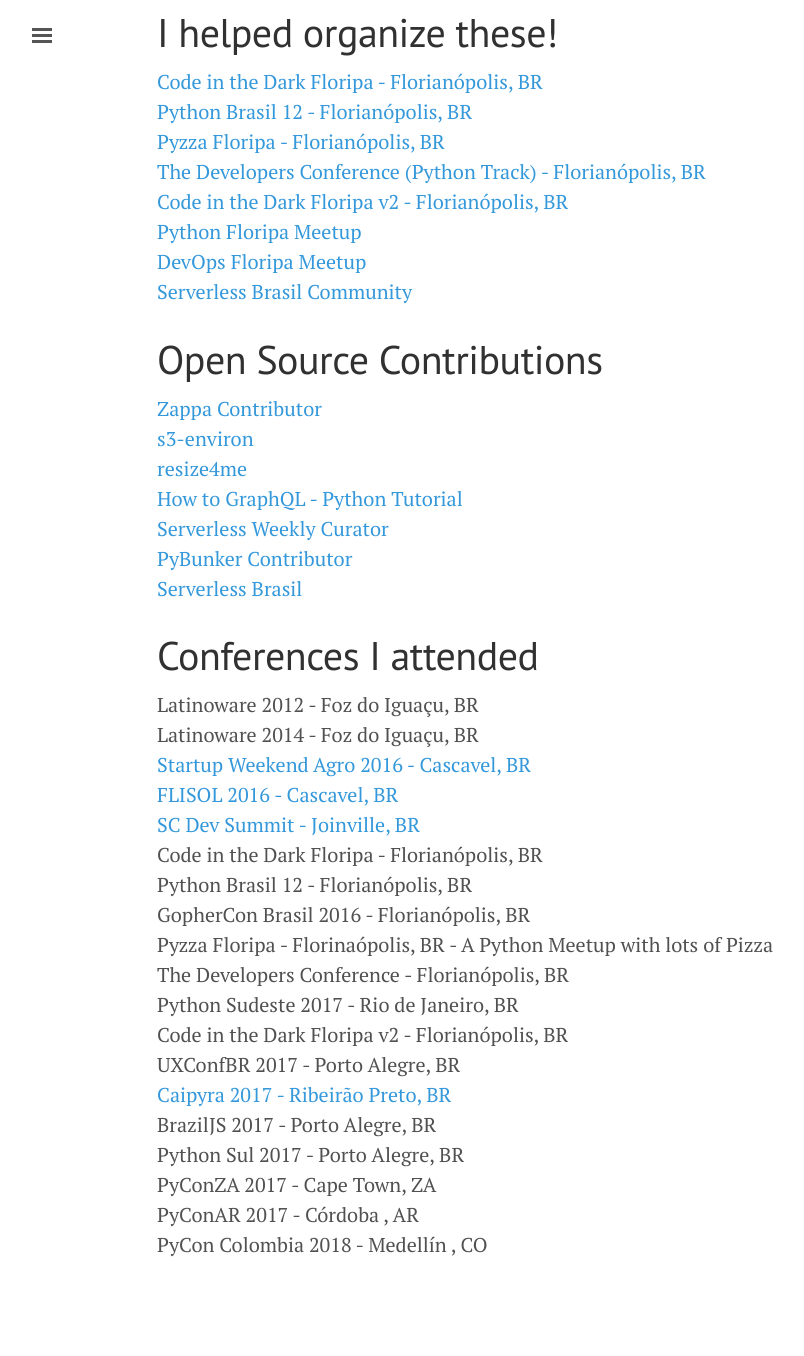
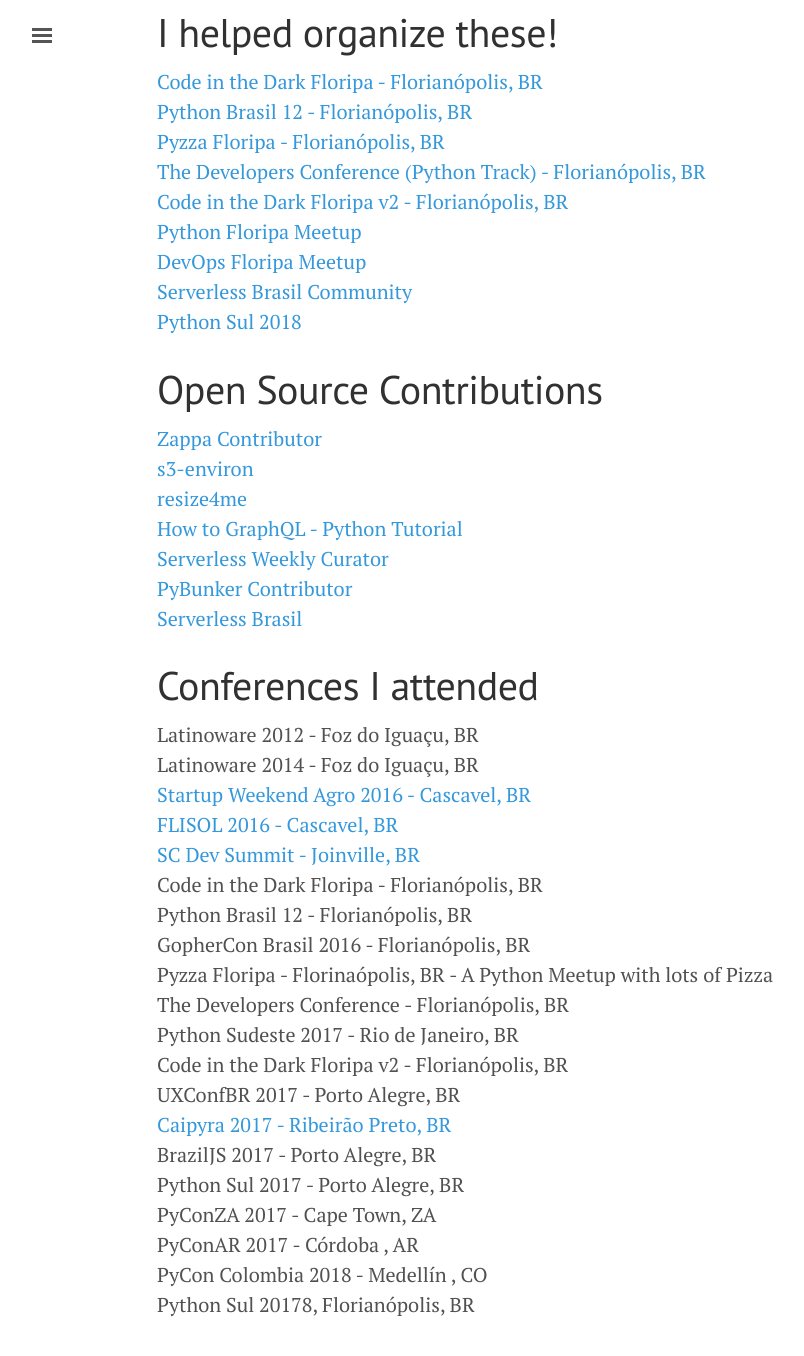
Before and after one commit to jonatasbaldin/jonatasbaldin.github.io, a Jekyll site: the page built from community.md, in a window 1280 px wide and 1400 px high, scrolled down 649 px. Shown: the top 1356 px of the window, without its empty margins (3-807 px from the left). Built offline with Jekyll 4.4.1, drawn with Linux system fonts in a browser that asks for light colours; nearby versions of some CDN libraries.

Commit message:
Remove Maecenas job, add Python Sul 18

```diff
--- a/community.md
+++ b/community.md
@@ -27,6 +27,7 @@
 [Python Floripa Meetup](https://www.meetup.com/Floripa-Python-Meetup/)
 [DevOps Floripa Meetup](https://www.meetup.com/DevOps-Florianopolis/)
 [Serverless Brasil Community](https://serverlessbrasil.org)
+[Python Sul 2018](https://pythonsul.org)
 
 # Open Source Contributions
 [Zappa Contributor](https://github.com/Miserlou/Zappa)
@@ -57,3 +58,4 @@
 PyConZA 2017 - Cape Town, ZA
 PyConAR 2017 - Córdoba , AR
 PyCon Colombia 2018 - Medellín , CO
+Python Sul 20178, Florianópolis, BR
```
Also changed, not shown: about.md (+1 -1 lines).
